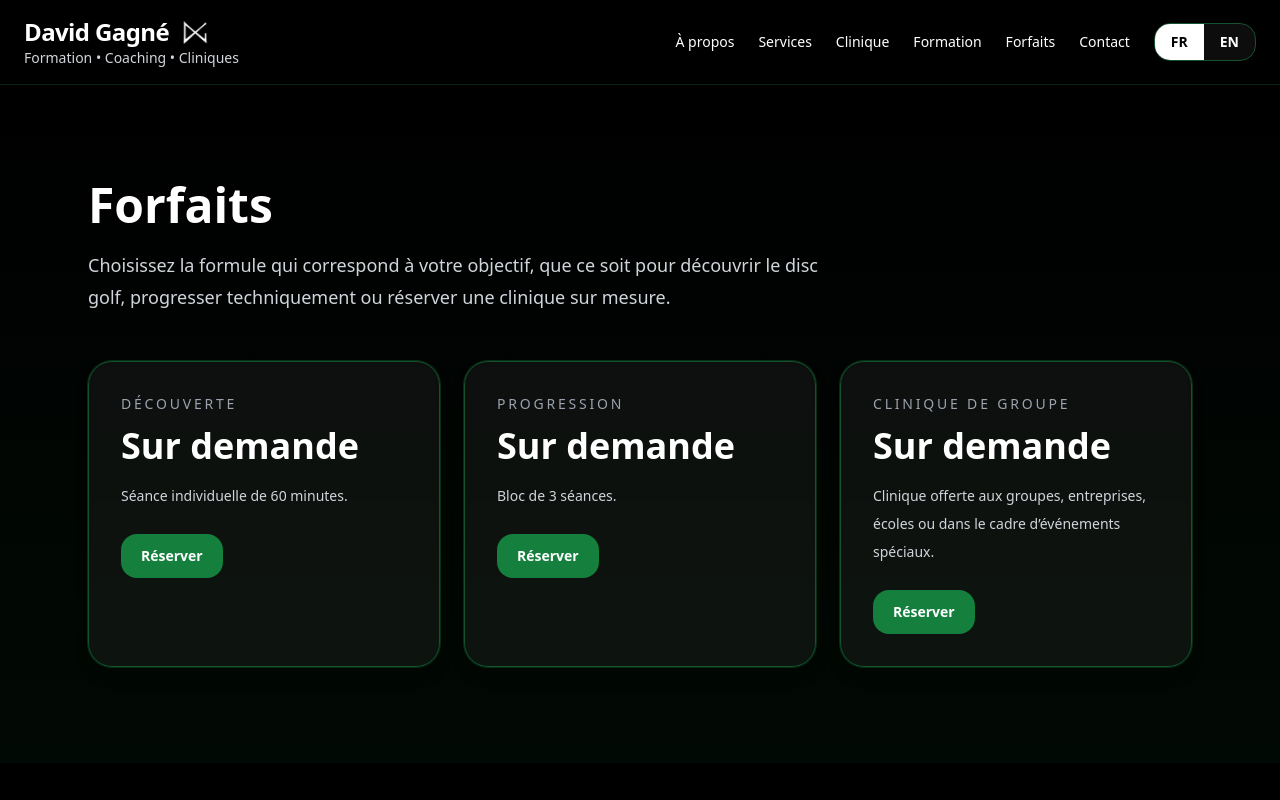
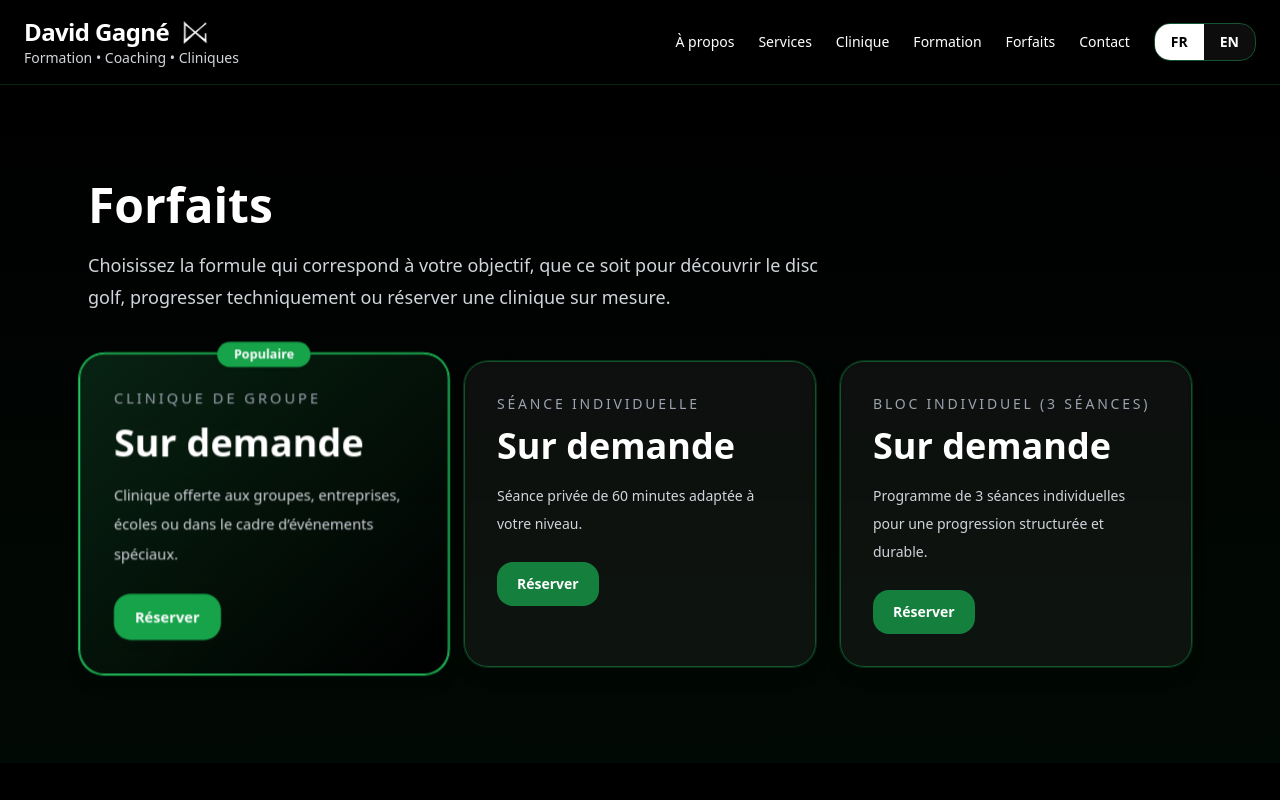
Before and after one commit to DGDiscgolf/DG_Discgolf, a React (Vite) app: page /forfaits in a window 1280 px wide. Shown: the top 800 px of the page. Built offline with nearby package versions, Linux system fonts and the light colour scheme.

Commit message:
Update ForfaitsPage.jsx

```diff
--- a/src/pages/ForfaitsPage.jsx
+++ b/src/pages/ForfaitsPage.jsx
@@ -19,22 +19,24 @@ export default function ForfaitsPage() {
       intro:
         "Choisissez la formule qui correspond à votre objectif, que ce soit pour découvrir le disc golf, progresser techniquement ou réserver une clinique sur mesure.",
       button: "Réserver",
+      popular: "Populaire",
       items: [
-        {
-          name: "Découverte",
-          price: "Sur demande",
-          details: "Séance individuelle de 60 minutes.",
-        },
-        {
-          name: "Progression",
-          price: "Sur demande",
-          details: "Bloc de 3 séances.",
-        },
         {
           name: "Clinique de groupe",
           price: "Sur demande",
           details:
             "Clinique offerte aux groupes, entreprises, écoles ou dans le cadre d’événements spéciaux.",
+        },
+        {
+          name: "Séance individuelle",
+          price: "Sur demande",
+          details: "Séance privée de 60 minutes adaptée à votre niveau.",
+        },
+        {
+          name: "Bloc individuel (3 séances)",
+          price: "Sur demande",
+          details:
+            "Programme de 3 séances individuelles pour une progression structurée et durable.",
         },
       ],
     },
@@ -44,22 +46,24 @@ export default function ForfaitsPage() {
       intro:
         "Choose the option that best fits your goal, whether it’s discovering disc golf, improving your technique, or booking a custom clinic.",
       button: "Book",
+      popular: "Most popular",
       items: [
-        {
-          name: "Discovery",
-          price: "On request",
-          details: "One 60-minute private session.",
-        },
-        {
-          name: "Progression",
-          price: "On request",
-          details: "Package of 3 sessions.",
-        },
         {
           name: "Group clinic",
           price: "On request",
           details:
             "Clinic designed for groups, companies, schools, or special events.",
+        },
+        {
+          name: "Private session",
+          price: "On request",
+          details: "One 60-minute private session tailored to your level.",
+        },
+        {
+          name: "3-session private package",
+          price: "On request",
+          details:
+            "A structured 3-session private program designed for consistent improvement.",
         },
       ],
     },
@@ -82,28 +86,49 @@ export default function ForfaitsPage() {
             </div>
 
             <div className="mt-12 grid gap-6 md:grid-cols-3">
-              {t.items.map((plan) => (
+              {t.items.map((plan, index) => {
+                const isHighlight = index === 0;
+
+                return (
                   <div
                     key={plan.name}
-                  className="rounded-3xl border border-green-900 bg-white/5 p-8 shadow-lg shadow-black/30 ring-1 ring-green-950 backdrop-blur-sm"
+                    className={`relative rounded-3xl border p-8 shadow-lg shadow-black/30 ring-1 backdrop-blur-sm transition ${
+                      isHighlight
+                        ? "border-green-500 bg-gradient-to-br from-green-900/40 to-black ring-green-500 scale-105"
+                        : "border-green-900 bg-white/5 ring-green-950"
+                    }`}
                   >
+                    {isHighlight && (
+                      <div className="absolute -top-3 left-1/2 -translate-x-1/2 rounded-full bg-green-600 px-4 py-1 text-xs font-semibold text-white shadow">
+                        {t.popular}
+                      </div>
+                    )}
+
                     <div className="text-sm uppercase tracking-[0.2em] text-gray-400">
                       {plan.name}
                     </div>
+
                     <div className="mt-3 text-4xl font-bold text-white">
                       {plan.price}
                     </div>
+
                     <p className="mt-4 text-sm leading-7 text-gray-300">
                       {plan.details}
                     </p>
+
                     <Link
                       to="/contact"
-                    className="mt-6 inline-flex rounded-2xl bg-green-700 px-5 py-3 text-sm font-semibold text-white transition hover:bg-green-600"
+                      className={`mt-6 inline-flex rounded-2xl px-5 py-3 text-sm font-semibold text-white transition ${
+                        isHighlight
+                          ? "bg-green-600 hover:bg-green-500"
+                          : "bg-green-700 hover:bg-green-600"
+                      }`}
                     >
                       {t.button}
                     </Link>
                   </div>
-              ))}
+                );
+              })}
             </div>
           </div>
         </section>
```
Lines whose indentation alone changed are shown as unchanged.
